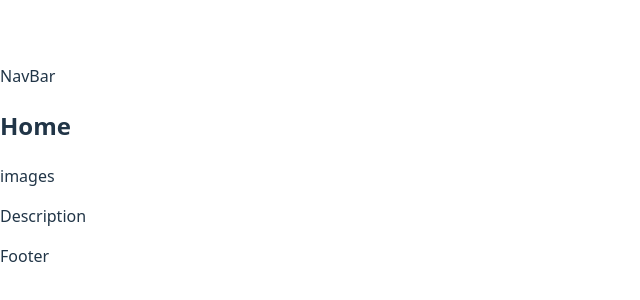
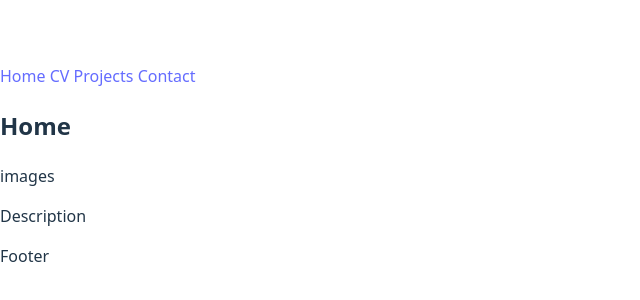
Before and after one commit to lautyt02/lautaro-trivino.com, a React (Vite) app: page / in a window 1280 px wide. Shown: the part 234-534 px from the top of the page, without its empty margins (0-640 px from the left). Built offline with nearby package versions, Linux system fonts and the light colour scheme.

Commit message:
Added Navigation links to the NavBar component

```diff
--- a/src/App.jsx
+++ b/src/App.jsx
@@ -4,8 +4,9 @@ import { Layout } from './components'
 function App() {
 
   return (
+      <BrowserRouter>
     <Layout>
-      <BrowserRouter>
+
       <Routes>
         <Route path='/' element={<Home/>}/>
         <Route path='/contact/' element={<Contact/>}/>
@@ -13,8 +14,8 @@ function App() {
         <Route path='/cv/' element={<Cv/>}/>
         <Route path='/admin/' element={<Admin/>} />
       </Routes>
-    </BrowserRouter>
     </Layout>
+      </BrowserRouter>
   )
 }
 
--- a/src/components/layout/components/navbar/navbar.jsx
+++ b/src/components/layout/components/navbar/navbar.jsx
@@ -1,7 +1,12 @@
+import {Link} from 'react-router-dom'
 const NavBar = ()=>{
     return(
         <>
-        NavBar
+        <Link to={"/"}>Home </Link>
+        <Link to={"/cv/"}>CV </Link>
+        <Link to={"/projects/"}>Projects </Link>
+        <Link to={"/contact/"}>Contact </Link>
+
         </>
     )
 }
```
